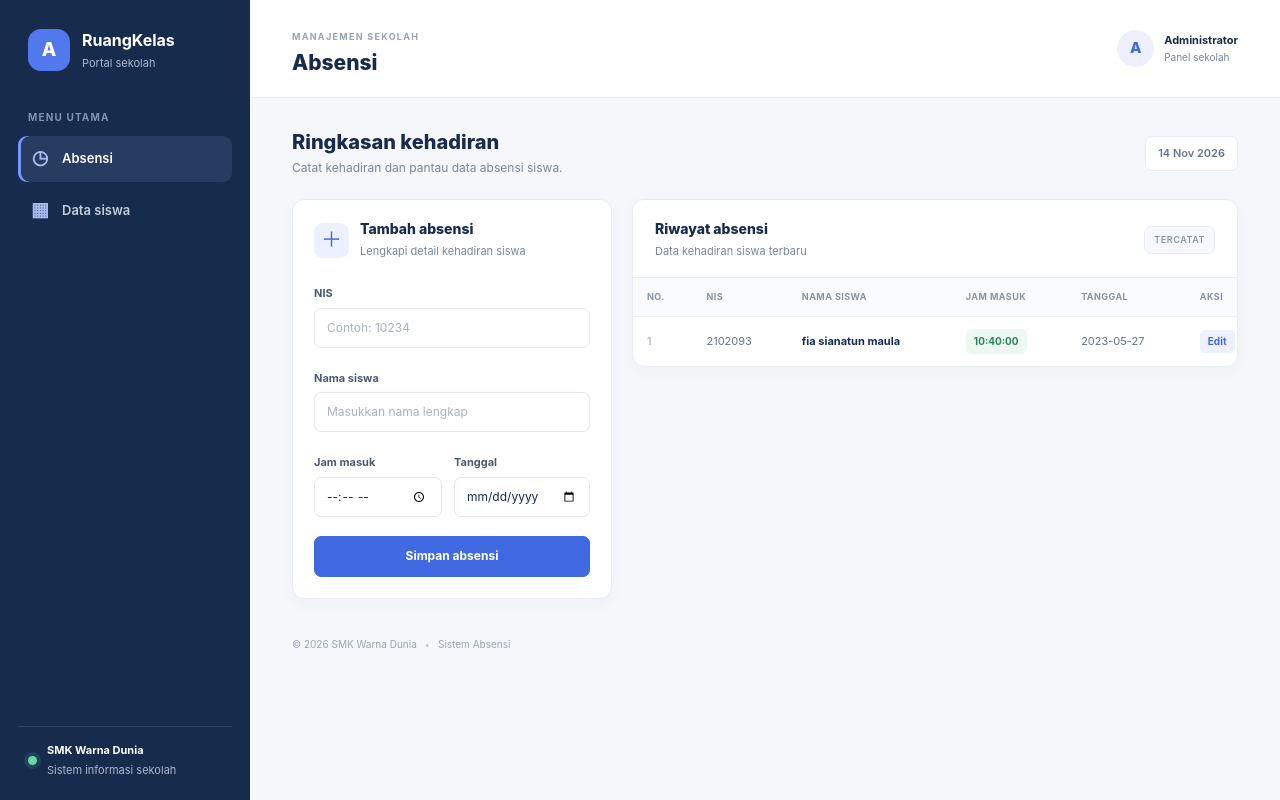
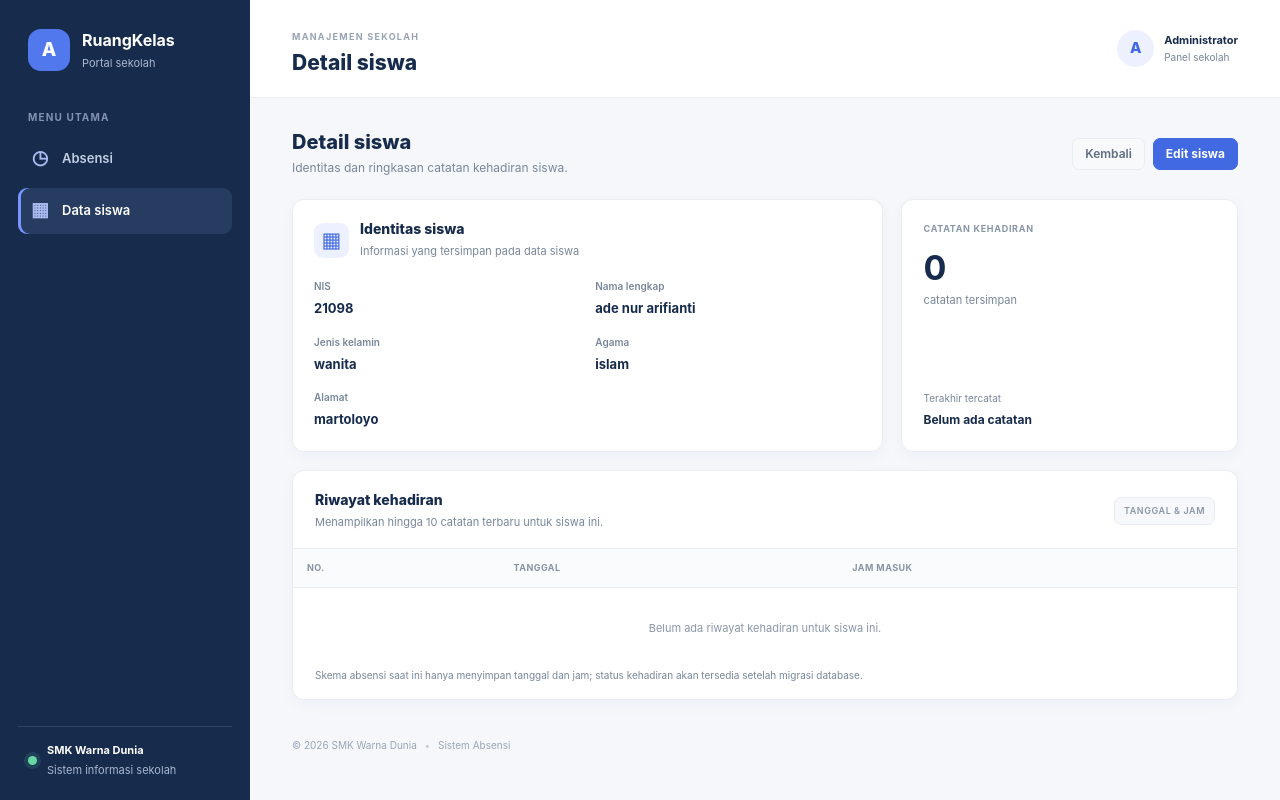
Before and after one commit to Salmanyuris/Sistem-absensi-siswa, a PHP site: page /index.php?page=detail&id=21098 in a window 1280 px wide. Run offline with PHP 8.4, Linux system fonts and the light colour scheme; data comes from the database, SQL or seed files in the repository.

Commit message:
feat: add student detail and attendance history
Co-authored-by: Copilot <223556219+Copilot@users.noreply.github.com>

```diff
--- a/data.php
+++ b/data.php
@@ -236,6 +236,7 @@ $pageUrl = function ($targetPage) use ($search, $gender, $sort) {
                         <td><?= htmlspecialchars($student["jenis_kelamin"], ENT_QUOTES, "UTF-8") ?></td>
                         <td><?= htmlspecialchars($student["agama"], ENT_QUOTES, "UTF-8") ?></td>
                         <td class="actions">
+                            <a href="index.php?page=detail&amp;id=<?= urlencode($student["nis"]) ?>" class="btn btn-sm btn-light">Detail</a>
                             <a href="form-edit.php?id=<?= urlencode($student["nis"]) ?>" class="btn btn-sm btn-soft-primary">Edit</a>
                             <a href="hapus.php?id=<?= urlencode($student["nis"]) ?>" class="btn btn-sm btn-soft-danger" onclick="return confirm('Hapus data siswa ini?')">Hapus</a>
                         </td>
--- /dev/null
+++ b/detail-siswa.php
@@ -0,0 +1,235 @@
+<?php
+require_once __DIR__ . "/app-helpers.php";
+require_once __DIR__ . "/koneksi.php";
+
+$renderError = function ($title, $message) {
+    ?>
+    <section class="panel student-detail-error" role="alert">
+        <h2><?= htmlspecialchars($title, ENT_QUOTES, "UTF-8") ?></h2>
+        <p><?= htmlspecialchars($message, ENT_QUOTES, "UTF-8") ?></p>
+        <a href="index.php?page=data" class="btn btn-primary">Kembali ke data siswa</a>
+    </section>
+    <?php
+};
+
+$nis = request_string($_GET, "id");
+if (!is_valid_nis($nis)) {
+    http_response_code(400);
+    $renderError("NIS tidak valid", "Periksa kembali alamat halaman detail siswa.");
+    return;
+}
+
+if (!$koneksi) {
+    include __DIR__ . "/database-error.php";
+    return;
+}
+
+$studentStatement = mysqli_prepare(
+    $koneksi,
+    "SELECT nis, nama, alamat, jenis_kelamin, agama FROM siswa WHERE nis = ?"
+);
+if (!$studentStatement) {
+    error_log("Gagal menyiapkan detail siswa: " . mysqli_error($koneksi));
+    http_response_code(500);
+    $renderError("Detail siswa gagal dimuat", "Data siswa tidak dapat dimuat saat ini.");
+    return;
+}
+
+mysqli_stmt_bind_param($studentStatement, "s", $nis);
+if (!mysqli_stmt_execute($studentStatement)) {
+    error_log("Gagal memuat detail siswa: " . mysqli_stmt_error($studentStatement));
+    mysqli_stmt_close($studentStatement);
+    http_response_code(500);
+    $renderError("Detail siswa gagal dimuat", "Data siswa tidak dapat dimuat saat ini.");
+    return;
+}
+
+$studentNis = $studentName = $studentAddress = $studentGender = $studentReligion = null;
+mysqli_stmt_bind_result(
+    $studentStatement,
+    $studentNis,
+    $studentName,
+    $studentAddress,
+    $studentGender,
+    $studentReligion
+);
+$studentFound = mysqli_stmt_fetch($studentStatement);
+$studentFetchError = mysqli_stmt_errno($studentStatement);
+mysqli_stmt_close($studentStatement);
+
+if ($studentFetchError !== 0) {
+    error_log("Gagal membaca detail siswa: " . mysqli_error($koneksi));
+    http_response_code(500);
+    $renderError("Detail siswa gagal dimuat", "Data siswa tidak dapat dimuat saat ini.");
+    return;
+}
+if (!$studentFound) {
+    http_response_code(404);
+    $renderError("Siswa tidak ditemukan", "Data siswa yang diminta tidak tersedia.");
+    return;
+}
+
+$summaryStatement = mysqli_prepare(
+    $koneksi,
+    "SELECT COUNT(*), MAX(tanggal) FROM absen WHERE nis = ?"
+);
+if (!$summaryStatement) {
+    error_log("Gagal menyiapkan ringkasan absensi siswa: " . mysqli_error($koneksi));
+    http_response_code(500);
+    $renderError("Riwayat absensi gagal dimuat", "Ringkasan kehadiran tidak dapat dimuat saat ini.");
+    return;
+}
+
+mysqli_stmt_bind_param($summaryStatement, "s", $nis);
+if (!mysqli_stmt_execute($summaryStatement)) {
+    error_log("Gagal menghitung riwayat absensi siswa: " . mysqli_stmt_error($summaryStatement));
+    mysqli_stmt_close($summaryStatement);
+    http_response_code(500);
+    $renderError("Riwayat absensi gagal dimuat", "Ringkasan kehadiran tidak dapat dimuat saat ini.");
+    return;
+}
+
+$attendanceCount = 0;
+$latestAttendance = null;
+mysqli_stmt_bind_result($summaryStatement, $attendanceCount, $latestAttendance);
+if (!mysqli_stmt_fetch($summaryStatement)) {
+    error_log("Gagal membaca ringkasan absensi siswa: " . mysqli_stmt_error($summaryStatement));
+    mysqli_stmt_close($summaryStatement);
+    http_response_code(500);
+    $renderError("Riwayat absensi gagal dimuat", "Ringkasan kehadiran tidak dapat dimuat saat ini.");
+    return;
+}
+mysqli_stmt_close($summaryStatement);
+
+$historyStatement = mysqli_prepare(
+    $koneksi,
+    "SELECT tanggal, jam_absen FROM absen WHERE nis = ? ORDER BY tanggal DESC, jam_absen DESC LIMIT 10"
+);
+if (!$historyStatement) {
+    error_log("Gagal menyiapkan daftar riwayat absensi: " . mysqli_error($koneksi));
+    http_response_code(500);
+    $renderError("Riwayat absensi gagal dimuat", "Daftar kehadiran tidak dapat dimuat saat ini.");
+    return;
+}
+
+mysqli_stmt_bind_param($historyStatement, "s", $nis);
+if (!mysqli_stmt_execute($historyStatement)) {
+    error_log("Gagal memuat riwayat absensi siswa: " . mysqli_stmt_error($historyStatement));
+    mysqli_stmt_close($historyStatement);
+    http_response_code(500);
+    $renderError("Riwayat absensi gagal dimuat", "Daftar kehadiran tidak dapat dimuat saat ini.");
+    return;
+}
+
+$attendanceDate = $attendanceTime = null;
+mysqli_stmt_bind_result($historyStatement, $attendanceDate, $attendanceTime);
+$attendanceHistory = array();
+while (mysqli_stmt_fetch($historyStatement)) {
+    $attendanceHistory[] = array(
+        "tanggal" => $attendanceDate,
+        "jam_absen" => $attendanceTime,
+    );
+}
+mysqli_stmt_close($historyStatement);
+
+$student = array(
+    "nis" => $studentNis,
+    "nama" => $studentName,
+    "alamat" => $studentAddress,
+    "jenis_kelamin" => $studentGender,
+    "agama" => $studentReligion,
+);
+?>
+
+<div class="page-intro">
+    <div>
+        <h2>Detail siswa</h2>
+        <p>Identitas dan ringkasan catatan kehadiran siswa.</p>
+    </div>
+    <div class="page-intro-actions">
+        <a href="index.php?page=data" class="btn btn-light">Kembali</a>
+        <a href="form-edit.php?id=<?= urlencode($student["nis"]) ?>" class="btn btn-primary">Edit siswa</a>
+    </div>
+</div>
+
+<div class="student-detail-grid">
+    <section class="panel student-detail-panel">
+        <div class="panel-heading">
+            <div class="section-icon">▦</div>
+            <div>
+                <h3>Identitas siswa</h3>
+                <p>Informasi yang tersimpan pada data siswa</p>
+            </div>
+        </div>
+        <dl class="student-details">
+            <div>
+                <dt>NIS</dt>
+                <dd><?= htmlspecialchars($student["nis"], ENT_QUOTES, "UTF-8") ?></dd>
+            </div>
+            <div>
+                <dt>Nama lengkap</dt>
+                <dd><?= htmlspecialchars($student["nama"], ENT_QUOTES, "UTF-8") ?></dd>
+            </div>
+            <div>
+                <dt>Jenis kelamin</dt>
+                <dd><?= htmlspecialchars($student["jenis_kelamin"], ENT_QUOTES, "UTF-8") ?></dd>
+            </div>
+            <div>
+                <dt>Agama</dt>
+                <dd><?= htmlspecialchars($student["agama"], ENT_QUOTES, "UTF-8") ?></dd>
+            </div>
+            <div class="student-detail-address">
+                <dt>Alamat</dt>
+                <dd><?= htmlspecialchars($student["alamat"], ENT_QUOTES, "UTF-8") ?></dd>
+            </div>
+        </dl>
+    </section>
+
+    <section class="panel student-attendance-summary">
+        <span class="student-summary-label">CATATAN KEHADIRAN</span>
+        <strong><?= (int) $attendanceCount ?></strong>
+        <span>catatan tersimpan</span>
+        <div class="student-latest-attendance">
+            <span>Terakhir tercatat</span>
+            <strong>
+                <?= $latestAttendance
+                    ? htmlspecialchars($latestAttendance, ENT_QUOTES, "UTF-8")
+                    : "Belum ada catatan" ?>
+            </strong>
+        </div>
+    </section>
+</div>
+
+<section class="panel table-panel">
+    <div class="panel-heading panel-heading-between">
+        <div>
+            <h3>Riwayat kehadiran</h3>
+            <p>Menampilkan hingga 10 catatan terbaru untuk siswa ini.</p>
+        </div>
+        <span class="table-label">TANGGAL &amp; JAM</span>
+    </div>
+    <div class="table-responsive">
+        <table class="table modern-table align-middle">
+            <thead>
+                <tr>
+                    <th>No.</th>
+                    <th>Tanggal</th>
+                    <th>Jam masuk</th>
+                </tr>
+            </thead>
+            <tbody>
+                <?php foreach ($attendanceHistory as $index => $attendance) { ?>
+                    <tr>
+                        <td class="row-number"><?= $index + 1 ?></td>
+                        <td><?= htmlspecialchars($attendance["tanggal"], ENT_QUOTES, "UTF-8") ?></td>
+                        <td><span class="time-badge"><?= htmlspecialchars($attendance["jam_absen"], ENT_QUOTES, "UTF-8") ?></span></td>
+                    </tr>
+                <?php } ?>
+                <?php if (count($attendanceHistory) === 0) { ?>
+                    <tr><td colspan="3" class="empty-state">Belum ada riwayat kehadiran untuk siswa ini.</td></tr>
+                <?php } ?>
+            </tbody>
+        </table>
+    </div>
+    <p class="student-history-note">Skema absensi saat ini hanya menyimpan tanggal dan jam; status kehadiran akan tersedia setelah migrasi database.</p>
+</section>
--- a/index.php
+++ b/index.php
@@ -2,6 +2,7 @@
 $pageTitles = array(
     'home' => 'Absensi',
     'data' => 'Data siswa',
+    'detail' => 'Detail siswa',
     'tambah' => 'Tambah siswa',
 );
 $requestedPage = isset($_GET['page']) && is_string($_GET['page']) ? $_GET['page'] : 'home';
@@ -35,7 +36,7 @@ $page = isset($pageTitles[$requestedPage]) ? $requestedPage : 'home';
                 <a class="<?= $page === 'home' ? 'active' : '' ?>" href="index.php?page=home">
                     <span class="nav-icon">◷</span> Absensi
                 </a>
-                <a class="<?= $page === 'data' ? 'active' : '' ?>" href="index.php?page=data">
+                <a class="<?= in_array($page, array('data', 'detail'), true) ? 'active' : '' ?>" href="index.php?page=data">
                     <span class="nav-icon">▦</span> Data siswa
                 </a>
             </nav>
@@ -75,6 +76,9 @@ $page = isset($pageTitles[$requestedPage]) ? $requestedPage : 'home';
                     case 'data':
                         include "data.php";
                         break;
+                    case 'detail':
+                        include "detail-siswa.php";
+                        break;
                     case 'tambah':
                         include "form-tambah.php";
                         break;
--- a/style.css
+++ b/style.css
@@ -400,6 +400,118 @@ body {
 .student-pagination .disabled {
     opacity: .55;
     pointer-events: none;
+}
+
+.page-intro-actions {
+    display: flex;
+    flex-wrap: wrap;
+    gap: 8px;
+}
+
+.student-detail-grid {
+    display: grid;
+    grid-template-columns: minmax(0, 1.4fr) minmax(230px, .8fr);
+    gap: 18px;
+    margin-bottom: 18px;
+}
+
+.student-detail-panel {
+    padding: 21px;
+}
+
+.student-details {
+    display: grid;
+    grid-template-columns: repeat(2, minmax(0, 1fr));
+    gap: 16px;
+    margin: 0;
+}
+
+.student-details dt {
+    margin-bottom: 5px;
+    color: var(--muted);
+    font-size: 10px;
+    font-weight: 600;
+}
+
+.student-details dd {
+    margin: 0;
+    color: var(--ink);
+    font-size: 13px;
+    font-weight: 700;
+    overflow-wrap: anywhere;
+}
+
+.student-detail-address {
+    grid-column: 1 / -1;
+}
+
+.student-attendance-summary {
+    display: flex;
+    min-height: 100%;
+    flex-direction: column;
+    align-items: flex-start;
+    padding: 22px;
+}
+
+.student-summary-label {
+    color: #8a96a8;
+    font-size: 9px;
+    font-weight: 700;
+    letter-spacing: .7px;
+}
+
+.student-attendance-summary > strong {
+    margin-top: 15px;
+    color: var(--ink);
+    font-size: 34px;
+    line-height: 1;
+}
+
+.student-attendance-summary > span:nth-of-type(2) {
+    margin-top: 7px;
+    color: var(--muted);
+    font-size: 11px;
+}
+
+.student-latest-attendance {
+    display: grid;
+    gap: 5px;
+    margin-top: auto;
+    padding-top: 18px;
+}
+
+.student-latest-attendance span {
+    color: var(--muted);
+    font-size: 10px;
+}
+
+.student-latest-attendance strong {
+    color: var(--ink);
+    font-size: 12px;
+}
+
+.student-history-note {
+    margin: 0;
+    padding: 0 22px 16px;
+    color: var(--muted);
+    font-size: 10px;
+}
+
+.student-detail-error {
+    padding: 22px;
+}
+
+.student-detail-error h2 {
+    margin: 0 0 6px;
+    font-family: var(--font-sans);
+    font-size: 18px;
+    font-weight: 800;
+}
+
+.student-detail-error p {
+    margin: 0 0 16px;
+    color: var(--muted);
+    font-size: 12px;
 }
 
 .panel-heading h3 {
@@ -809,6 +921,10 @@ body {
         flex-direction: column;
     }
 
+    .student-detail-grid {
+        grid-template-columns: 1fr;
+    }
+
     .student-pagination {
         width: 100%;
         justify-content: space-between;
@@ -895,6 +1011,34 @@ body {
         padding-left: 17px;
     }
 
+    .student-detail-panel,
+    .student-attendance-summary,
+    .student-detail-error {
+        padding: 17px;
+    }
+
+    .student-details {
+        grid-template-columns: 1fr;
+    }
+
+    .student-detail-address {
+        grid-column: auto;
+    }
+
+    .page-intro-actions {
+        width: 100%;
+    }
+
+    .page-intro-actions .btn {
+        flex: 1;
+        text-align: center;
+    }
+
+    .student-history-note {
+        padding-right: 17px;
+        padding-left: 17px;
+    }
+
     .form-row {
         grid-template-columns: 1fr;
         gap: 0;
```
Also changed, not shown: README.md.
